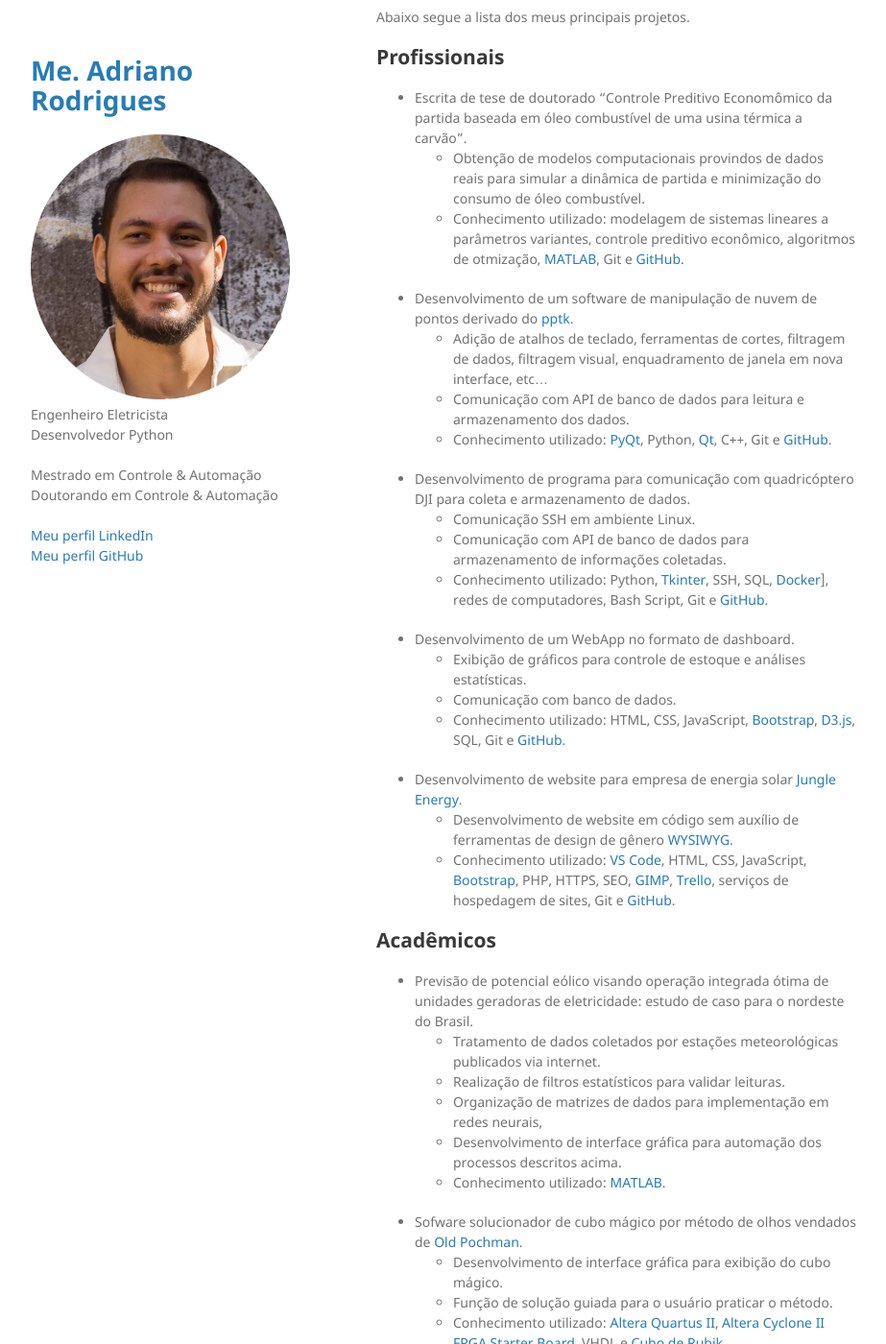
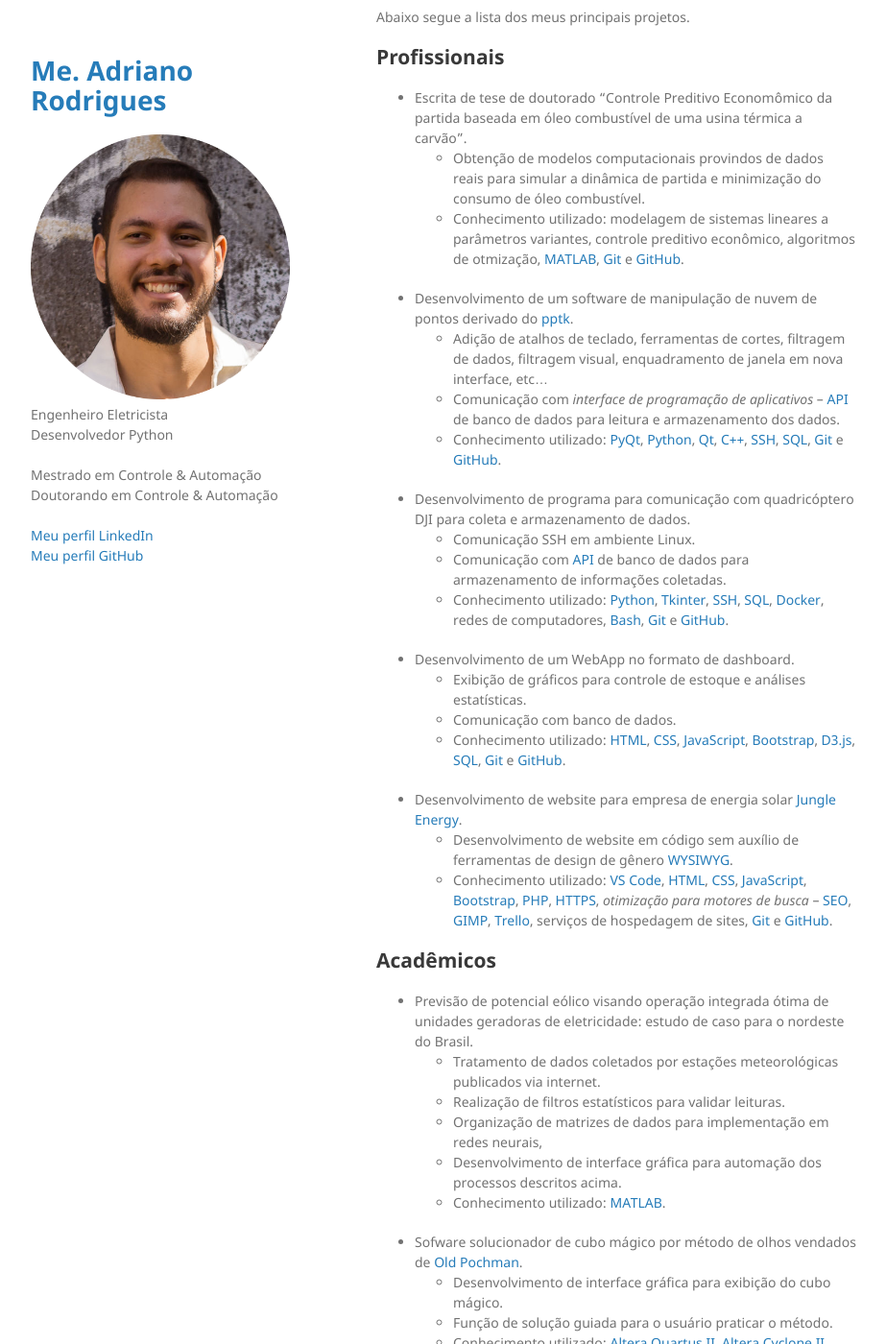
Before and after one commit to Adrianordp/Adrianordp.github.io, a Jekyll site: the page built from index.md, in a window 1280 px wide and 1400 px high, scrolled down 516 px. Shown: the whole window at 96% size, without its empty margins (178-1101 px from the left). Built offline with Jekyll 4.4.1, drawn with Linux system fonts in a browser that asks for light colours; some of the changed text lies outside the part shown.

Commit message:
Added more links projects description

```diff
--- a/index.md
+++ b/index.md
@@ -22,22 +22,22 @@ Abaixo segue a lista dos meus principais projetos.
 ## Profissionais
 - Escrita de tese de doutorado "Controle Preditivo Economômico da partida baseada em óleo combustível de uma usina térmica a carvão".
   - Obtenção de modelos computacionais provindos de dados reais para simular a dinâmica de partida e minimização do consumo de óleo combustível.
-  - Conhecimento utilizado: modelagem de sistemas lineares a parâmetros variantes, controle preditivo econômico, algoritmos de otmização, [MATLAB](https://www.mathworks.com/products/matlab.html), Git e [GitHub](https://github.com/).
+  - Conhecimento utilizado: modelagem de sistemas lineares a parâmetros variantes, controle preditivo econômico, algoritmos de otmização, [MATLAB](https://www.mathworks.com/products/matlab.html), [Git](https://git-scm.com/) e [GitHub](https://github.com/).
 - Desenvolvimento de um software de manipulação de nuvem de pontos derivado do [pptk](https://github.com/heremaps/pptk).
   - Adição de atalhos de teclado, ferramentas de cortes, filtragem de dados, filtragem visual, enquadramento de janela em nova interface, etc...
-  - Comunicação com API de banco de dados para leitura e armazenamento dos dados.
-  - Conhecimento utilizado: [PyQt](https://riverbankcomputing.com/software/pyqt/download), Python, [Qt](https://www.qt.io/), C++, Git e [GitHub](https://github.com/).
+  - Comunicação com _interface de programação de aplicativos_ -- [API](https://wikipedia.org/wiki/API) de banco de dados para leitura e armazenamento dos dados.
+  - Conhecimento utilizado: [PyQt](https://riverbankcomputing.com/software/pyqt/download), [Python](https://www.python.org/), [Qt](https://www.qt.io/), [C++](https://isocpp.org/), [SSH](https://www.ssh.com/), [SQL](https://www.iso.org/standard/63555.html), [Git](https://git-scm.com/) e [GitHub](https://github.com/).
 - Desenvolvimento de programa para comunicação com quadricóptero DJI para coleta e armazenamento de dados.
   - Comunicação SSH em ambiente Linux.
-  - Comunicação com API de banco de dados para armazenamento de informações coletadas.
-  - Conhecimento utilizado: Python, [Tkinter](https://docs.python.org/3/library/tkinter.html), SSH, SQL, [Docker](https://www.docker.com/)], redes de computadores, Bash Script, Git e [GitHub](https://github.com/).
+  - Comunicação com [API](https://en.wikipedia.org/wiki/API) de banco de dados para armazenamento de informações coletadas.
+  - Conhecimento utilizado: [Python](https://www.python.org/), [Tkinter](https://docs.python.org/3/library/tkinter.html), [SSH](https://www.ssh.com/), [SQL](https://www.iso.org/standard/63555.html), [Docker](https://www.docker.com/), redes de computadores, [Bash](https://www.gnu.org/software/bash/), [Git](https://git-scm.com/) e [GitHub](https://github.com/).
 - Desenvolvimento de um WebApp no formato de dashboard.
   - Exibição de gráficos para controle de estoque e análises estatísticas.
   - Comunicação com banco de dados.
-  - Conhecimento utilizado: HTML, CSS, JavaScript, [Bootstrap](https://getbootstrap.com/), [D3.js](https://d3js.org/), SQL, Git e [GitHub](https://github.com/).
+  - Conhecimento utilizado: [HTML](https://wikipedia.org/wiki/HTML), [CSS](https://wikipedia.org/wiki/CSS), [JavaScript](https://www.javascript.com/), [Bootstrap](https://getbootstrap.com/), [D3.js](https://d3js.org/), [SQL](https://www.iso.org/standard/63555.html), [Git](https://git-scm.com/) e [GitHub](https://github.com/).
 - Desenvolvimento de website para empresa de energia solar [Jungle Energy](http://jungleenergy.com.br).
   - Desenvolvimento de website em código sem auxílio de ferramentas de design de gênero [WYSIWYG](https://en.m.wikipedia.org/wiki/WYSIWYG).
-  - Conhecimento utilizado: [VS Code](https://code.visualstudio.com/), HTML, CSS, JavaScript, [Bootstrap](https://getbootstrap.com/), PHP, HTTPS, SEO, [GIMP](https://www.gimp.org/), [Trello](https://trello.com/), serviços de hospedagem de sites, Git e [GitHub](https://github.com/).
+  - Conhecimento utilizado: [VS Code](https://code.visualstudio.com/), [HTML](https://wikipedia.org/wiki/HTML), [CSS](https://wikipedia.org/wiki/CSS), [JavaScript](https://www.javascript.com/), [Bootstrap](https://getbootstrap.com/), [PHP](https://www.php.net/), [HTTPS](https://wikipedia.org/wiki/HTTPS), _otimização para motores de busca_ -- [SEO](https://en.wikipedia.org/wiki/Search_engine_optimization), [GIMP](https://www.gimp.org/), [Trello](https://trello.com/), serviços de hospedagem de sites, [Git](https://git-scm.com/) e [GitHub](https://github.com/).
 
 ## Acadêmicos
 - Previsão de potencial eólico visando operação integrada ótima de unidades geradoras de eletricidade: estudo de caso para o nordeste do Brasil.
```
Also changed, not shown: other parts of index.md (+3 -3 lines).
